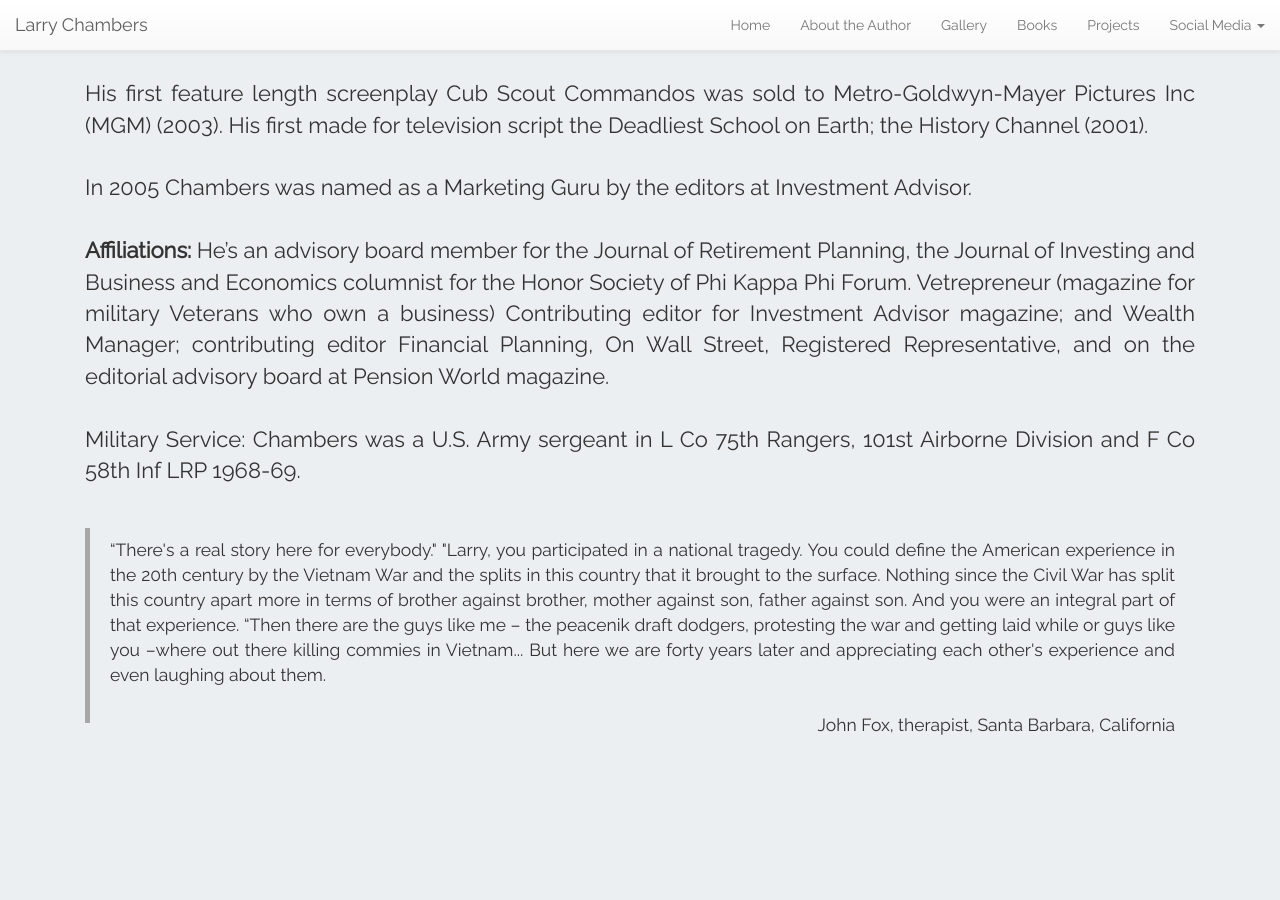
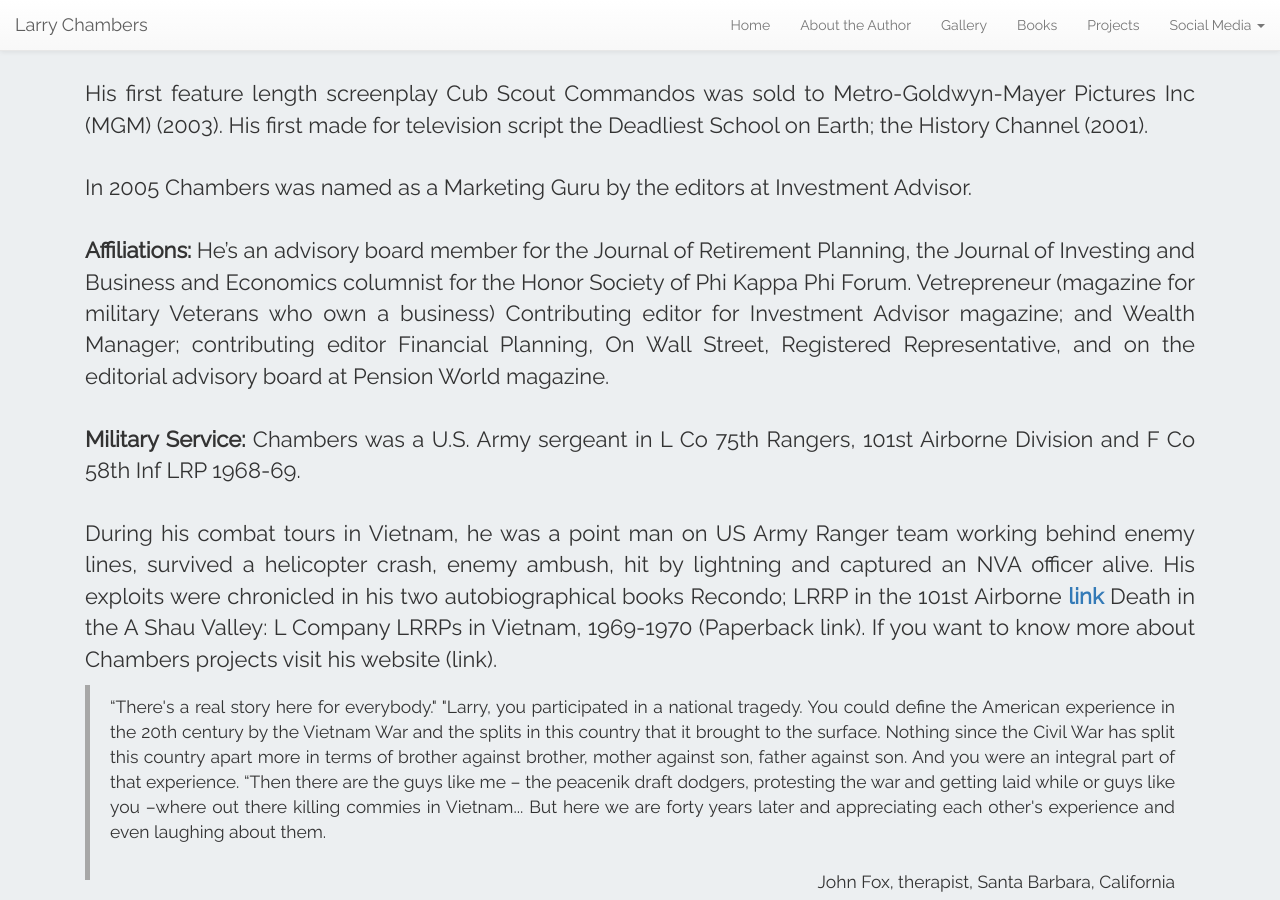
Before and after one commit to larrychambers/larrychambers.github.io, a Jekyll site: the page built from about.md, in a window 1280 px wide and 900 px high, scrolled down 1497 px. Built offline with Jekyll 4.4.1, drawn with Linux system fonts in a browser that asks for light colours; nearby versions of some CDN libraries; before the commit the page ends 2240 px from its top, so only the background shows below that.

Commit message:
Update about.md

```diff
--- a/about.md
+++ b/about.md
@@ -38,8 +38,10 @@ In 2005 Chambers was named as a Marketing Guru by the editors at Investment Advi
 <b> Affiliations: </b> He’s an advisory board member for the Journal of Retirement Planning, the Journal of Investing and Business and Economics columnist for the Honor Society of Phi Kappa Phi Forum.  Vetrepreneur (magazine for military Veterans who own a business) Contributing editor for Investment Advisor magazine; and Wealth Manager; contributing editor Financial Planning, On Wall Street, Registered Representative, and on the editorial advisory board at Pension World magazine.<br>
 <br>
 
-Military Service: Chambers was a U.S. Army sergeant in L Co 75th Rangers, 101st Airborne Division and F Co 58th Inf LRP 1968-69.<br>
+<b> Military Service:</b> Chambers was a U.S. Army sergeant in L Co 75th Rangers, 101st Airborne Division and F Co 58th Inf LRP 1968-69.<br>
 <br>
+
+During his combat tours in Vietnam, he was a point man on US Army Ranger team working behind enemy lines, survived a helicopter crash, enemy ambush, hit by lightning and captured an NVA officer alive.  His exploits were chronicled in his two autobiographical books Recondo; LRRP in the 101st Airborne <a href="https://www.amazon.com/Recondo-LRRPs-Airborne-Larry-Chambers-ebook/dp/B0049P1M0O/ref=asap_bc?ie=UTF8" target="_blank"><b>link</b></a> Death in the A Shau Valley: L Company LRRPs in Vietnam, 1969-1970 (Paperback link). If you want to know more about Chambers projects visit his website (link).
 
 
 
```
